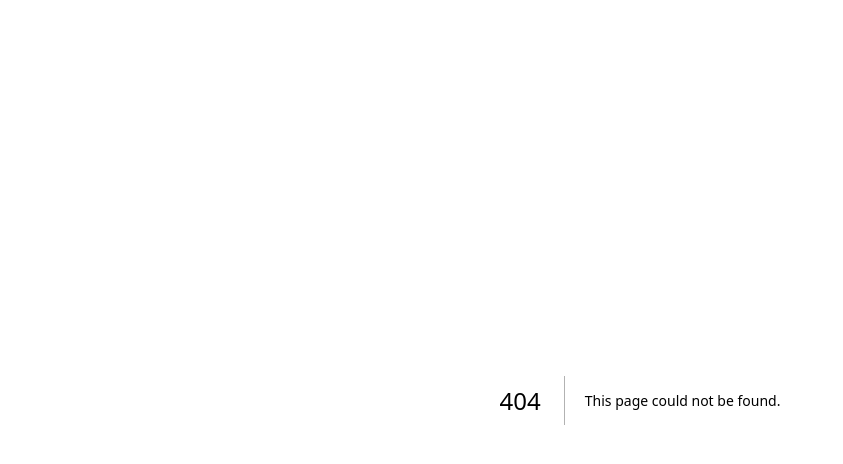
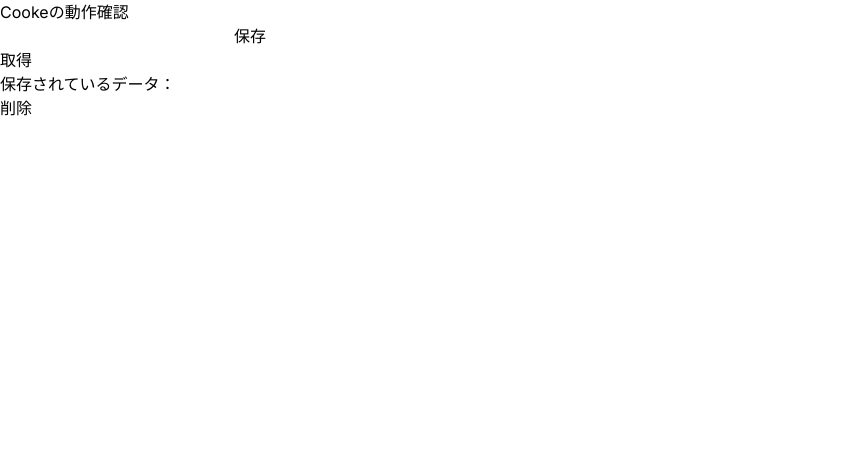
Before and after one commit to tech-harmony-team/Jibun-Log, a Next.js app in the folder next-front/: page /cookie-test in a window 1280 px wide. Before the commit this address had no page. Shown: the top 464 px of the page, without its empty margins (0-843 px from the left). Built offline with nearby package versions, Linux system fonts and the light colour scheme.

Commit message:
react-cookieを用いて、cookieを保存・取得できることを確認した。

```diff
--- a/next-front/package.json
+++ b/next-front/package.json
@@ -11,6 +11,7 @@
   "dependencies": {
     "next": "14.2.5",
     "react": "^18",
+    "react-cookie": "^7.2.0",
     "react-dom": "^18"
   },
   "devDependencies": {
--- /dev/null
+++ b/next-front/src/app/cookie-test/page.tsx
@@ -0,0 +1,30 @@
+"use client";
+
+import { useState } from "react";
+
+import { useUserDatas } from "@/hooks/useUserDatas";
+
+export default function CookieTestPage() {
+  const [name, setName] = useState<string>("");
+  const [savedName, setSavedName] = useState<string>("");
+  const { setUserName, removeUserName, getUserName } = useUserDatas();
+
+  return (
+    <div>
+      <h1>Cookeの動作確認</h1>
+      <input
+        type="text"
+        value={name}
+        onChange={(e) => setName(e.target.value)}
+      />
+      <button onClick={() => setUserName(name)}>保存</button>
+      <br />
+
+      <button onClick={() => setSavedName(getUserName())}>取得</button>
+      <br />
+      <p>保存されているデータ：{savedName}</p>
+
+      <button onClick={removeUserName}>削除</button>
+    </div>
+  );
+}
--- /dev/null
+++ b/next-front/src/hooks/useUserDatas.tsx
@@ -0,0 +1,24 @@
+"use client";
+
+import { useCookies } from "react-cookie";
+
+export const useUserDatas = () => {
+  const [cookies, setCookie] = useCookies(["name"]);
+
+  // ユーザー名をCookieに保存
+  const setUserName = (name: string) => {
+    setCookie("name", name, { path: "/", sameSite: "strict" });
+  };
+
+  // ユーザー名をCookieから削除
+  const removeUserName = () => {
+    setCookie("name", "", { path: "/", maxAge: 0 });
+  };
+
+  // ユーザー名をCookieから取得
+  const getUserName = () => {
+    return cookies.name;
+  };
+
+  return { setUserName, removeUserName, getUserName };
+};
```
Also changed, not shown: 1 other file (tests, documents, lock files or other folders).
